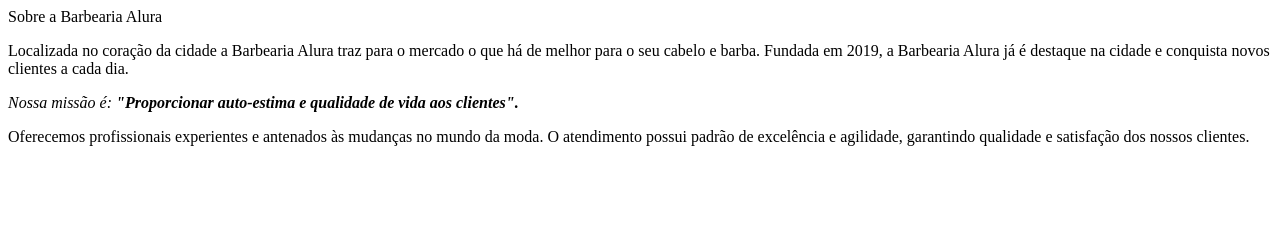
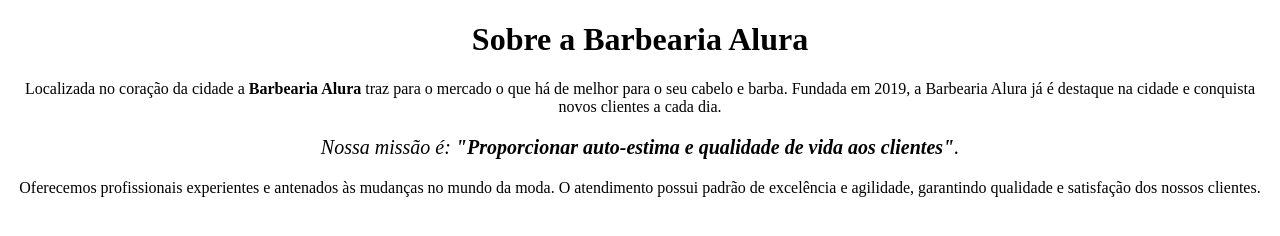
Before and after one commit to henriquelu1s2021/sitebarbeariaalura, a plain HTML site: page index.html in a window 1280 px wide. Drawn offline with Linux system fonts and the light colour scheme.

Commit message:
Add files via upload

```diff
--- a/index.html
+++ b/index.html
@@ -1,17 +1,24 @@
 <!DOCTYPE html>
+
 <html lang="PT-BR">
     <head>
+
         <meta charset="UTF-8">
-<title> a Barbearia Alura</title>
+        <title> Barbearia Alura </title>
     </head>
 
     <body>
-    </h1>Sobre a Barbearia Alura</h1>
+        <h1 style="text-align: center;">Sobre a Barbearia Alura</h1>
 
-    </p>Localizada no coração da cidade a Barbearia Alura traz para o mercado o que há de melhor para o seu cabelo e barba. Fundada em 2019, a Barbearia Alura já é destaque na cidade e conquista novos clientes a cada dia.</p>
+        <p style="text-align: center;">Localizada no coração da cidade a <strong>Barbearia Alura</strong> traz para o mercado o que há de melhor para o seu cabelo e barba. Fundada em 2019, a Barbearia Alura já é destaque na cidade e conquista novos clientes a cada dia.</p>
 
-    <em></p>Nossa missão é: <strong>"Proporcionar auto-estima e qualidade de vida aos clientes".</p></em></strong>
+        <p style="font-size: 20px; text-align: center;"><em>Nossa missão é: <strong>"Proporcionar auto-estima e qualidade de vida aos clientes"</strong>.</em></p>
 
-   </p>Oferecemos profissionais experientes e antenados às mudanças no mundo da moda. O atendimento possui padrão de excelência e agilidade, garantindo qualidade e satisfação dos nossos clientes.</p>
+        <p style="text-align: center;">Oferecemos profissionais experientes e antenados às mudanças no mundo da moda. O atendimento possui padrão de excelência e agilidade, garantindo qualidade e satisfação dos nossos clientes.</p>
     </body>
+
+
+
+
+
 </html>
--- /dev/null
+++ b/style.css
@@ -0,0 +1,9 @@
+p {
+    text-align: center;
+
+
+}
+
+body{
+    background: #cccccc;
+}
```
Lines whose indentation alone changed are shown as unchanged.
